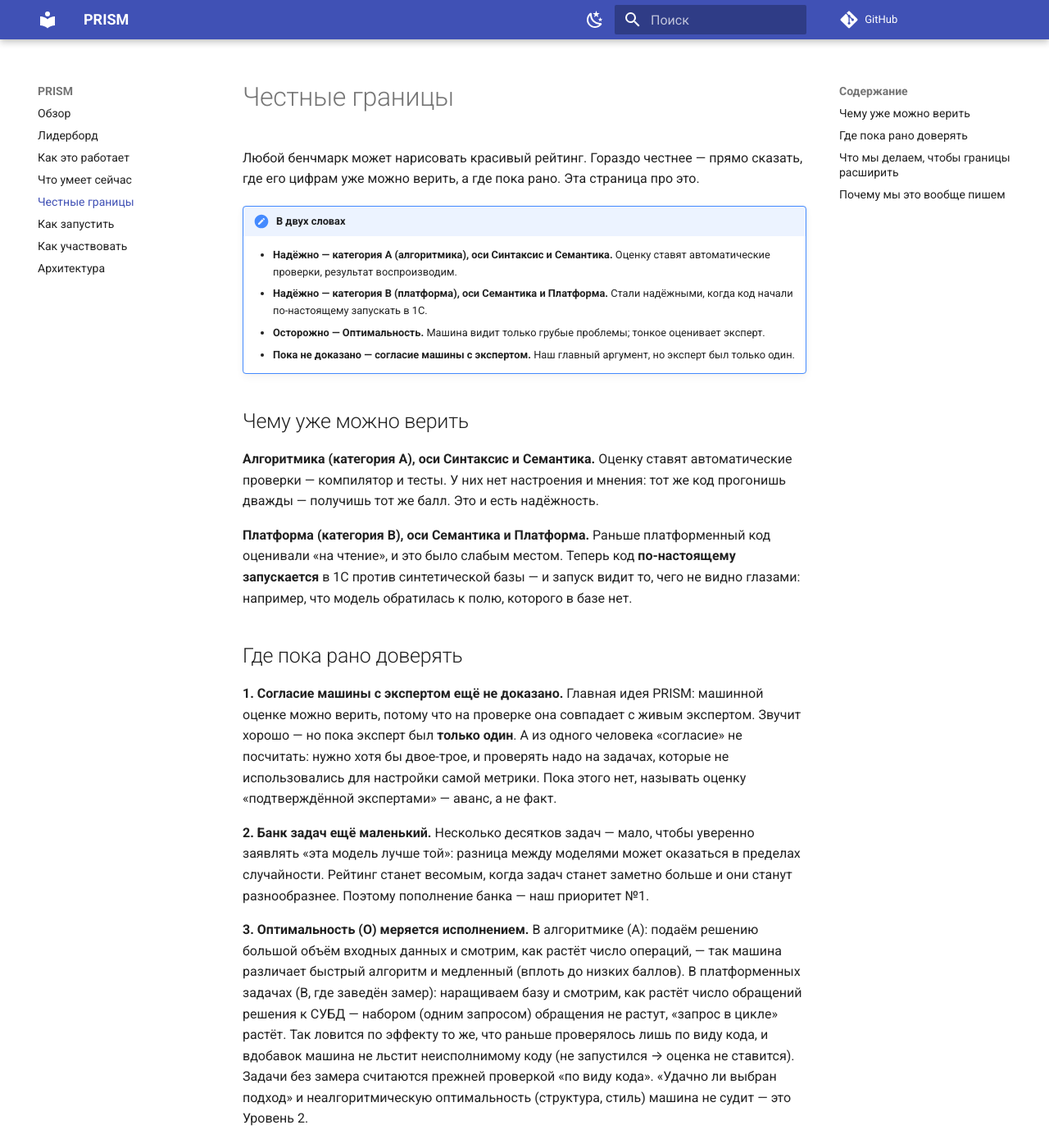
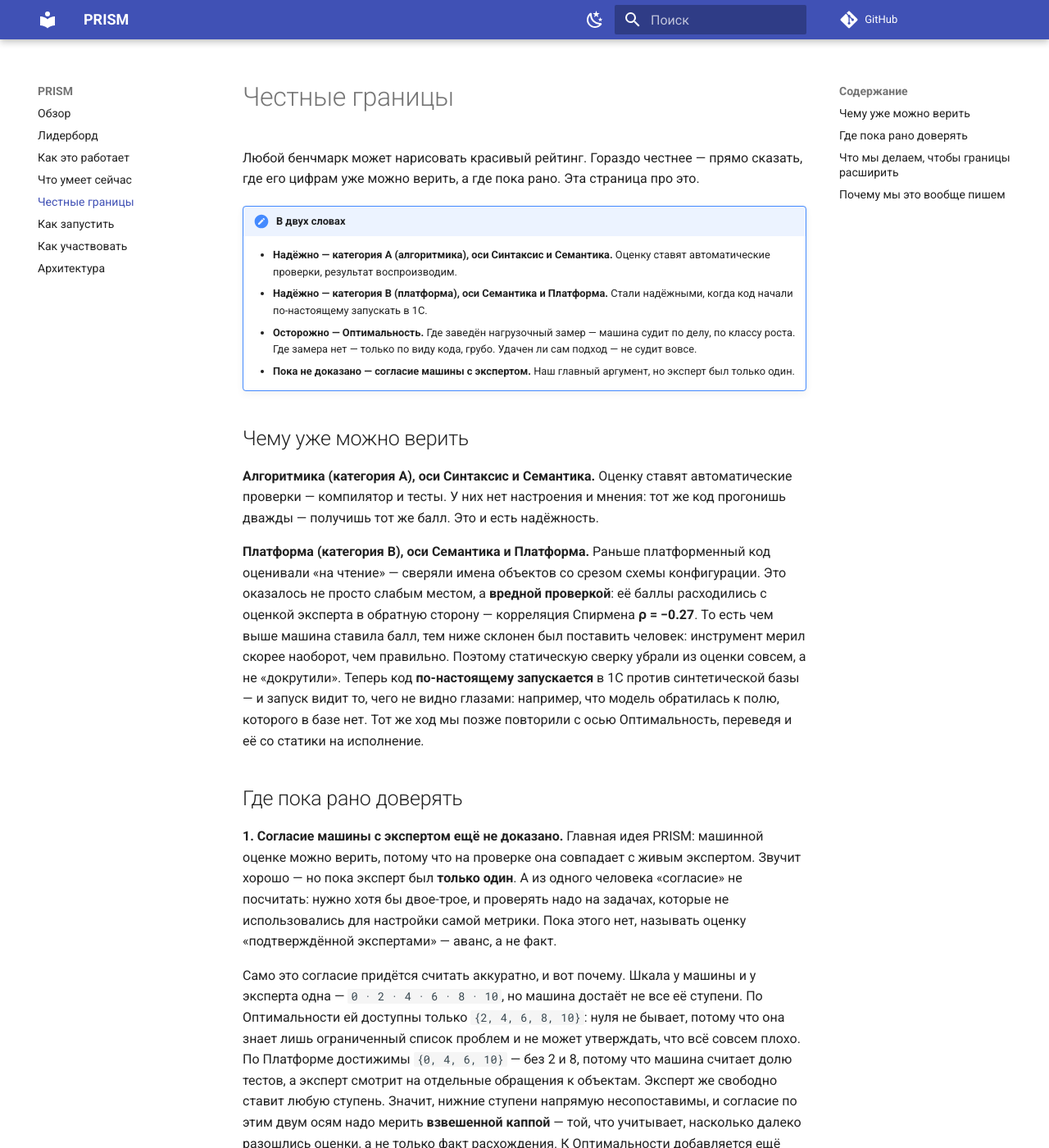
Before and after one commit to genlab-1c/prism, an MkDocs documentation site: the page built from docs/validity.md, in a window 1280 px wide and 1400 px high. Shown: the whole window at 82% size. Built offline with MkDocs 1.6.1 and Material for MkDocs 9.7.7, drawn with Linux system fonts in a browser that asks for light colours; comment, search, counter and statistics services are not loaded; some of the changed text lies outside the part shown.

```diff
--- a/docs/validity.md
+++ b/docs/validity.md
@@ -12,7 +12,8 @@ description: "Честные границы PRISM: где цифрам бенч
       автоматические проверки, результат воспроизводим.
     - **Надёжно — категория B (платформа), оси Семантика и Платформа.** Стали надёжными,
       когда код начали по-настоящему запускать в 1С.
-    - **Осторожно — Оптимальность.** Машина видит только грубые проблемы; тонкое оценивает эксперт.
+    - **Осторожно — Оптимальность.** Где заведён нагрузочный замер — машина судит по делу, по
+      классу роста. Где замера нет — только по виду кода, грубо. Удачен ли сам подход — не судит вовсе.
     - **Пока не доказано — согласие машины с экспертом.** Наш главный аргумент, но эксперт был
       только один.
 
@@ -23,9 +24,14 @@ description: "Честные границы PRISM: где цифрам бенч
 получишь тот же балл. Это и есть надёжность.
 
 **Платформа (категория B), оси Семантика и Платформа.** Раньше платформенный код оценивали
-«на чтение», и это было слабым местом. Теперь код **по-настоящему запускается** в 1С против
-синтетической базы — и запуск видит то, чего не видно глазами: например, что модель обратилась к
-полю, которого в базе нет.
+«на чтение» — сверяли имена объектов со срезом схемы конфигурации. Это оказалось не просто
+слабым местом, а **вредной проверкой**: её баллы расходились с оценкой эксперта в обратную
+сторону — корреляция Спирмена **ρ = −0.27**. То есть чем выше машина ставила балл, тем ниже
+склонен был поставить человек: инструмент мерил скорее наоборот, чем правильно. Поэтому
+статическую сверку убрали из оценки совсем, а не «докрутили». Теперь код **по-настоящему
+запускается** в 1С против синтетической базы — и запуск видит то, чего не видно глазами:
+например, что модель обратилась к полю, которого в базе нет. Тот же ход мы позже повторили с
+осью Оптимальность, переведя и её со статики на исполнение.
 
 ## Где пока рано доверять
 
@@ -34,6 +40,17 @@ description: "Честные границы PRISM: где цифрам бенч
 эксперт был **только один**. А из одного человека «согласие» не посчитать: нужно хотя бы
 двое-трое, и проверять надо на задачах, которые не использовались для настройки самой метрики.
 Пока этого нет, называть оценку «подтверждённой экспертами» — аванс, а не факт.
+
+Само это согласие придётся считать аккуратно, и вот почему. Шкала у машины и у эксперта одна —
+`0 · 2 · 4 · 6 · 8 · 10`, но машина достаёт не все её ступени. По Оптимальности ей доступны
+только `{2, 4, 6, 8, 10}`: нуля не бывает, потому что она знает лишь ограниченный список
+проблем и не может утверждать, что всё совсем плохо. По Платформе достижимы `{0, 4, 6, 10}` —
+без 2 и 8, потому что машина считает долю тестов, а эксперт смотрит на отдельные обращения к
+объектам. Эксперт же свободно ставит любую ступень. Значит, нижние ступени напрямую
+несопоставимы, и согласие по этим двум осям надо мерить **взвешенной каппой** — той, что
+учитывает, насколько далеко разошлись оценки, а не только факт расхождения. К Оптимальности
+добавляется ещё одна поправка: эксперт судит её целиком — асимптотика, структура, стиль, — а
+машина видит только класс роста.
 
 **2. Банк задач ещё маленький.** Несколько десятков задач — мало, чтобы уверенно заявлять
 «эта модель лучше той»: разница между моделями может оказаться в пределах случайности. Рейтинг
```
Also changed, not shown: CONTRIBUTING.md (+27 -7 lines), README.md (+25 -23 lines), docs/architecture.md (+5 -2 lines), docs/cli.md (+7 -3 lines), docs/status.md (+11 -8 lines).
